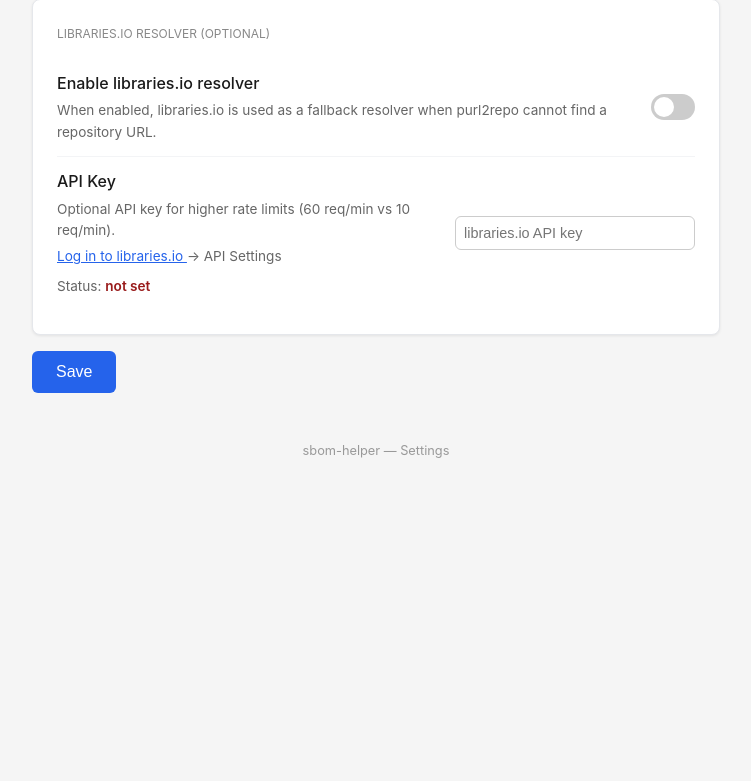
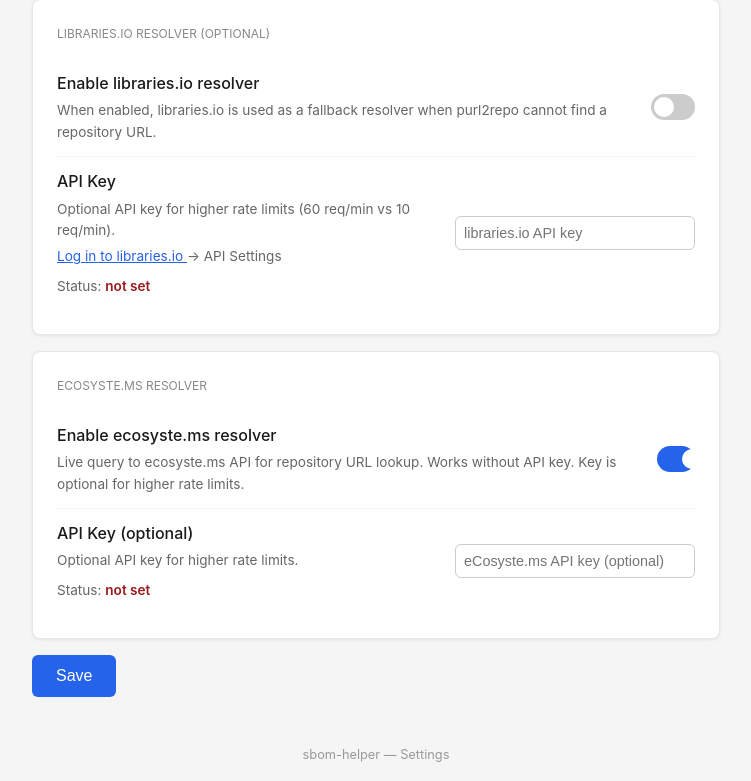
Before and after one commit to mArTi3-github/sbom-helper, a FastAPI app: page /settings in a window 1280 px wide. Shown: the part 758-1539 px from the top of the page, without its empty margins (264-1015 px from the left). Before the commit the page ends 1216 px from the top, so only its background shows below. Run offline with FastAPI, Linux system fonts and the light colour scheme; parts of the project's set-up code (start-up, migrations or seed data) failed here and were passed over.

Commit message:
feat: add ecosyste.ms resolver card to settings page

```diff
--- a/src/purl_resolver/templates/settings.html
+++ b/src/purl_resolver/templates/settings.html
@@ -160,6 +160,39 @@
             </div>
         </div>
 
+        <div class="card" style="margin-top:1rem;">
+            <div class="card-title">eCosyste.ms Resolver</div>
+            <div class="setting-row">
+                <div>
+                    <div class="setting-label">Enable ecosyste.ms resolver</div>
+                    <div class="setting-desc">
+                        Live query to ecosyste.ms API for repository URL lookup.
+                        Works without API key. Key is optional for higher rate limits.
+                    </div>
+                </div>
+                <label class="toggle">
+                    <input type="checkbox" id="ecosystems-toggle">
+                    <span class="toggle-slider"></span>
+                </label>
+            </div>
+            <div class="setting-row">
+                <div>
+                    <div class="setting-label">API Key (optional)</div>
+                    <div class="setting-desc">
+                        Optional API key for higher rate limits.
+                    </div>
+                    <div id="ecosystems-key-status" class="setting-desc" style="margin-top:0.5rem;">
+                        Status: <span id="ecosystems-key-badge" style="font-weight:600;">not set</span>
+                        <button id="clear-ecosystems-key-btn" class="btn-danger btn-small" style="margin-left:0.5rem;display:none;">Clear key</button>
+                    </div>
+                </div>
+                <div style="text-align:right;">
+                    <input type="password" id="ecosystems-key-input"
+                           placeholder="eCosyste.ms API key (optional)" style="width:240px;padding:0.5rem;border:1px solid #ccc;border-radius:6px;font-size:0.9rem;">
+                </div>
+            </div>
+        </div>
+
         <button id="save-btn" style="margin-top:1rem;">Save</button>
         <div id="msg" class="msg"></div>
     </div>
@@ -176,6 +209,10 @@
         const lioKeyInput = document.getElementById("librariesio-key-input");
         const lioBadge = document.getElementById("librariesio-key-badge");
         const lioClearBtn = document.getElementById("clear-librariesio-key-btn");
+        const ecoToggle = document.getElementById("ecosystems-toggle");
+        const ecoKeyInput = document.getElementById("ecosystems-key-input");
+        const ecoBadge = document.getElementById("ecosystems-key-badge");
+        const ecoClearBtn = document.getElementById("clear-ecosystems-key-btn");
 
         async function loadSettings() {
             try {
@@ -191,6 +228,10 @@
                 lioBadge.textContent = data.token_set.librariesio_api_key ? "set" : "not set";
                 lioBadge.style.color = data.token_set.librariesio_api_key ? "#166534" : "#991b1b";
                 lioClearBtn.style.display = data.token_set.librariesio_api_key ? "inline-block" : "none";
+                ecoToggle.checked = data.ecosystems_enabled;
+                ecoBadge.textContent = data.token_set.ecosystems_api_key ? "set" : "not set";
+                ecoBadge.style.color = data.token_set.ecosystems_api_key ? "#166534" : "#991b1b";
+                ecoClearBtn.style.display = data.token_set.ecosystems_api_key ? "inline-block" : "none";
             } catch {
                 showMessage("Failed to load settings", true);
             }
@@ -211,6 +252,10 @@
                 if (lioKeyInput.value.trim() !== "") {
                     body.librariesio_api_key = lioKeyInput.value.trim();
                 }
+                body.ecosystems_enabled = ecoToggle.checked;
+                if (ecoKeyInput.value.trim() !== "") {
+                    body.ecosystems_api_key = ecoKeyInput.value.trim();
+                }
                 const res = await fetch("/api/v1/settings", {
                     method: "PATCH",
                     headers: { "Content-Type": "application/json" },
@@ -220,6 +265,7 @@
                     showMessage("Settings saved", false);
                     tokenInput.value = "";
                     lioKeyInput.value = "";
+                    ecoKeyInput.value = "";
                     loadSettings();
                 } else {
                     const data = await res.json();
@@ -276,6 +322,28 @@
             }
         }
 
+        async function clearEcosystemsKey() {
+            ecoClearBtn.disabled = true;
+            try {
+                const res = await fetch("/api/v1/settings", {
+                    method: "PATCH",
+                    headers: { "Content-Type": "application/json" },
+                    body: JSON.stringify({ ecosystems_api_key: null }),
+                });
+                if (res.ok) {
+                    showMessage("eCosyste.ms key cleared", false);
+                    loadSettings();
+                } else {
+                    const data = await res.json();
+                    showMessage(data.message || "Failed to clear key", true);
+                }
+            } catch {
+                showMessage("Network error", true);
+            } finally {
+                ecoClearBtn.disabled = false;
+            }
+        }
+
         function showMessage(text, isError) {
             msgDiv.textContent = text;
             msgDiv.className = "msg " + (isError ? "msg-err" : "msg-ok");
@@ -286,6 +354,7 @@
         saveBtn.addEventListener("click", saveSettings);
         clearTokenBtn.addEventListener("click", clearToken);
         lioClearBtn.addEventListener("click", clearLibrariesIoKey);
+        ecoClearBtn.addEventListener("click", clearEcosystemsKey);
         loadSettings();
     </script>
 </body>
```
